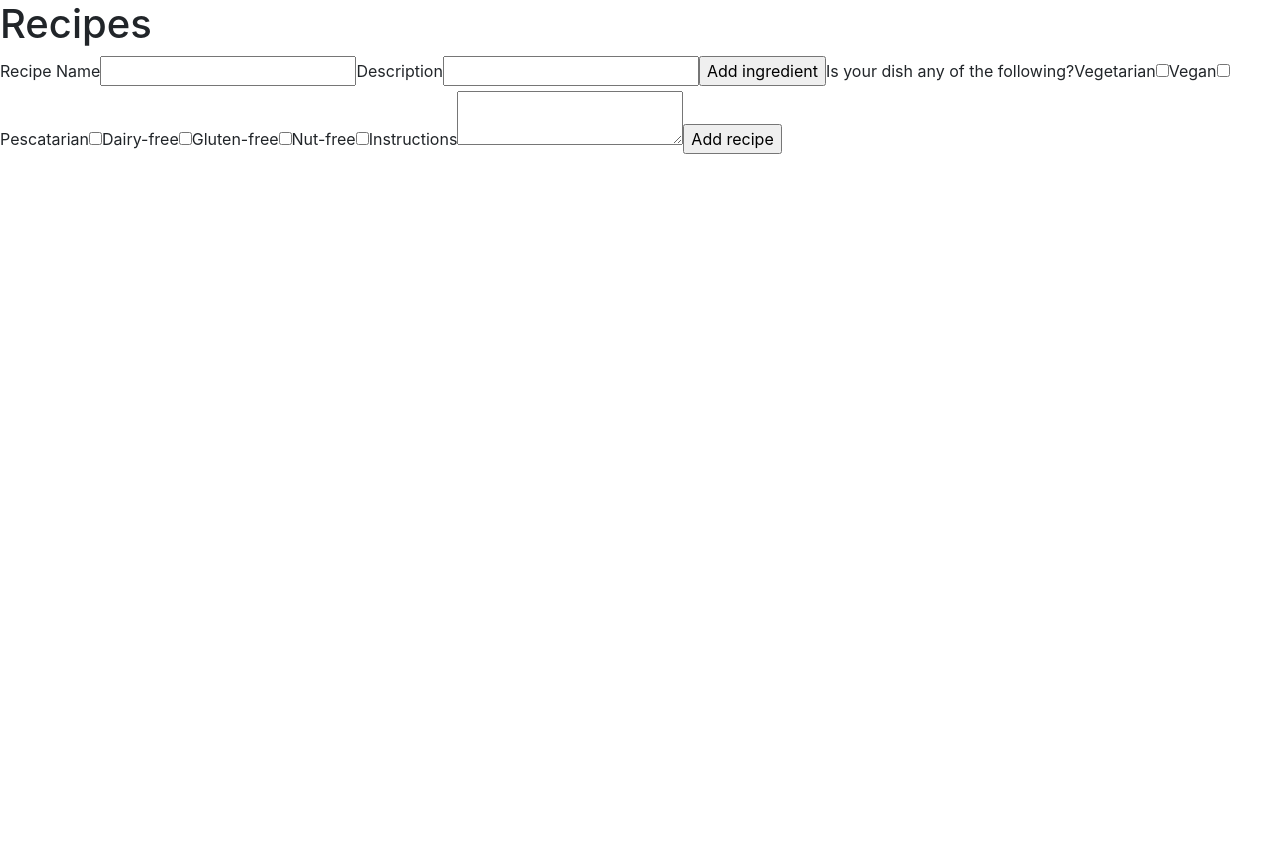
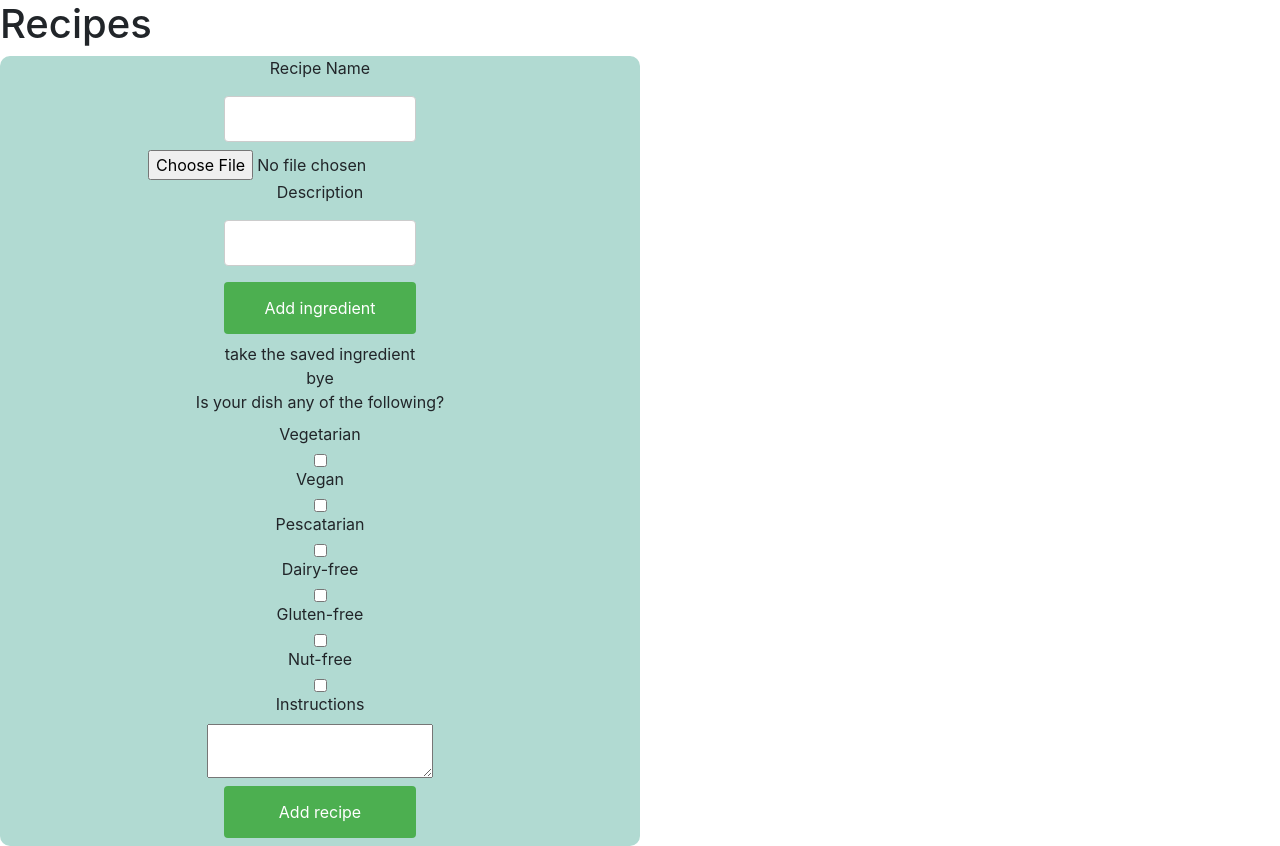
Before and after one commit to roselynle/meal-app-client, a React app: page /recipes in a window 1280 px wide. Before the commit the page ends 800 px from the top, so only its background shows below. Built offline with nearby package versions, Linux system fonts and the light colour scheme.

Commit message:
add basic styling to add recipe form

```diff
--- a/src/components/AddRecipeForm.js
+++ b/src/components/AddRecipeForm/index.js
@@ -1,19 +1,40 @@
-import React from "react";
-import Jumbotron from 'react-bootstrap/Jumbotron';
-import Toast from 'react-bootstrap/Toast';
-import Form from 'react-bootstrap/Form';
-import Button from 'react-bootstrap/Button';
+import React, {useState} from "react";
+import './style.css'
+
+
 
 
 function AddRecipeForm() {
+
+  const[addIngredientClicked, setAddIngredientClicked] = useState(0)
+
+  const addIngredient = (prevState) => {
+    setAddIngredientClicked( prevState + 1)
+  }
+
+
     return (
 
-        <form >
+        <form id="addRecipeForm">
           <label htmlFor="recipeName">Recipe Name</label>
           <input type="text" id="recipeName" name="recipeName" />
+          <input type="file" id="photo" name="photo"/>
           <label htmlFor="descriptiption">Description</label>
           <input type="text" id="description" name="description" />
-          <input type="button" id="addIngredient" name="addIngredient" value="Add ingredient"/>
+          <input type="button" id="addIngredient" name="addIngredient" value="Add ingredient" onClick={()=> addIngredient(addIngredientClicked)}/>
+          {/* click button an a new input field comes up  , this input field needs to have a drop down list*/}
+          take the saved ingredient
+          {
+
+
+          addIngredientClicked > 1?
+
+
+<div>hello</div>
+              :
+
+              <div>bye</div>
+            }
 
 
           <label  htmlFor="">Is your dish any of the following?</label>
@@ -30,8 +51,11 @@ function AddRecipeForm() {
           <label htmlFor="nut-free">Nut-free</label>
           <input type="checkbox" id="nut-free" value="nut-free" value="nut-free"/>
 
+
+
           <label htmlFor="instructions">Instructions</label>
           <textarea id="instructions"></textarea>
+
 
           <input type="submit" value="Add recipe"/>
 
--- /dev/null
+++ b/src/components/AddRecipeForm/style.css
@@ -0,0 +1,34 @@
+#addRecipeForm{
+    background-color:#B1DAD2 ;
+    width:50%;
+
+    display: flex;
+    flex-direction: column;
+    align-items: center;
+    border-radius: 10px;
+
+
+}
+
+input[type=text], select {
+    width: 30%;
+    padding: 12px 20px;
+    margin: 8px 0;
+    display: inline-block;
+    border: 1px solid #ccc;
+    border-radius: 4px;
+    box-sizing: border-box;
+    height:10%;
+  }
+
+  input[type=submit], input[type=button] {
+    width: 100%;
+    background-color: #4CAF50;
+    color: white;
+    padding: 14px 20px;
+    margin: 8px 0;
+    border: none;
+    border-radius: 4px;
+    cursor: pointer;
+    width:30%;
+  }
--- a/src/components/index.js
+++ b/src/components/index.js
@@ -1,2 +1,3 @@
 // export { default as ComponentName } from './ComponentName'
 export { default as AddRecipeForm } from './AddRecipeForm'
+export { default as AddIngredient } from './AddIngredient'
```
Also changed, not shown: src/components/AddIngredient/index.js (added, +10 -0 lines).
